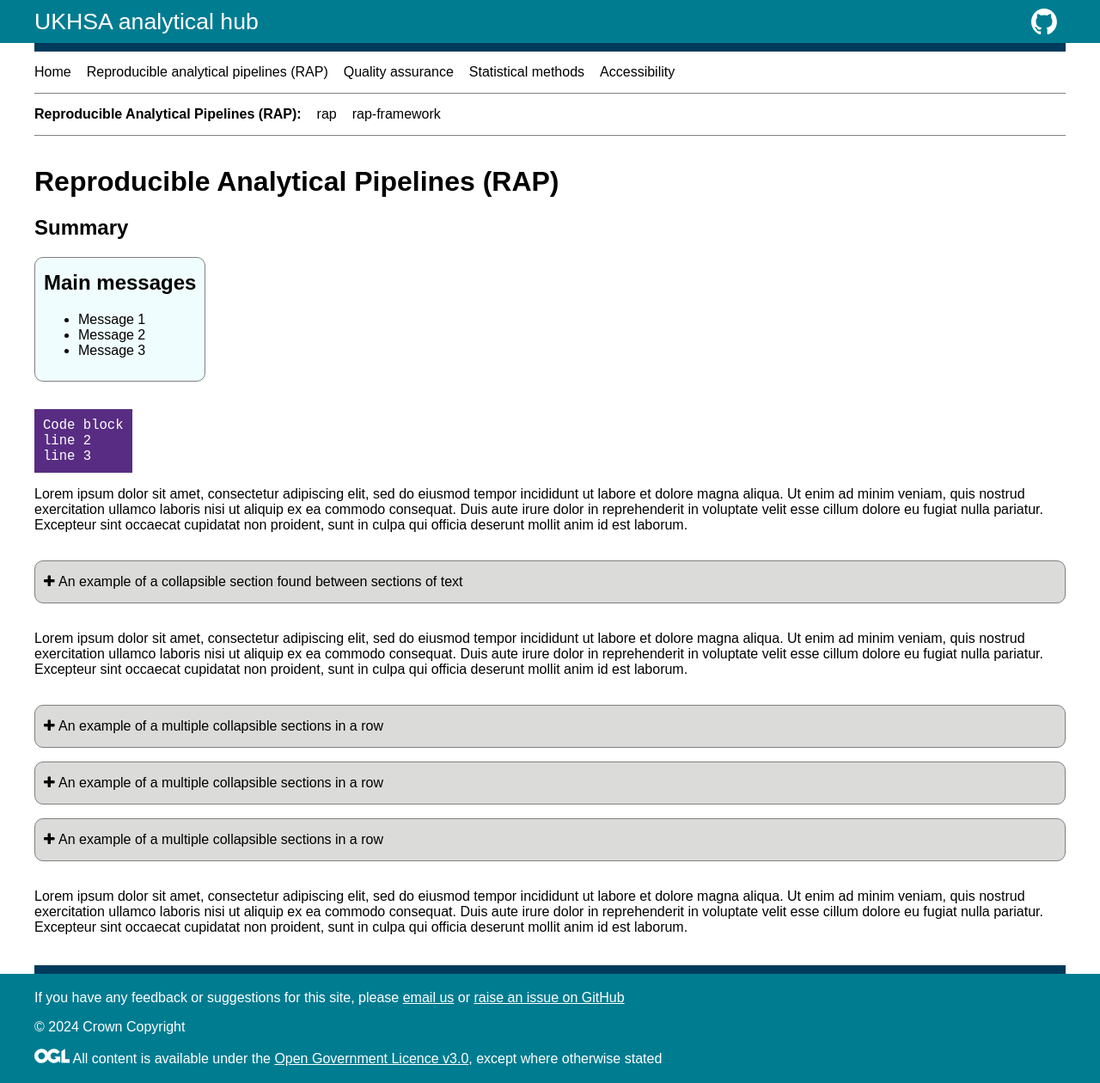
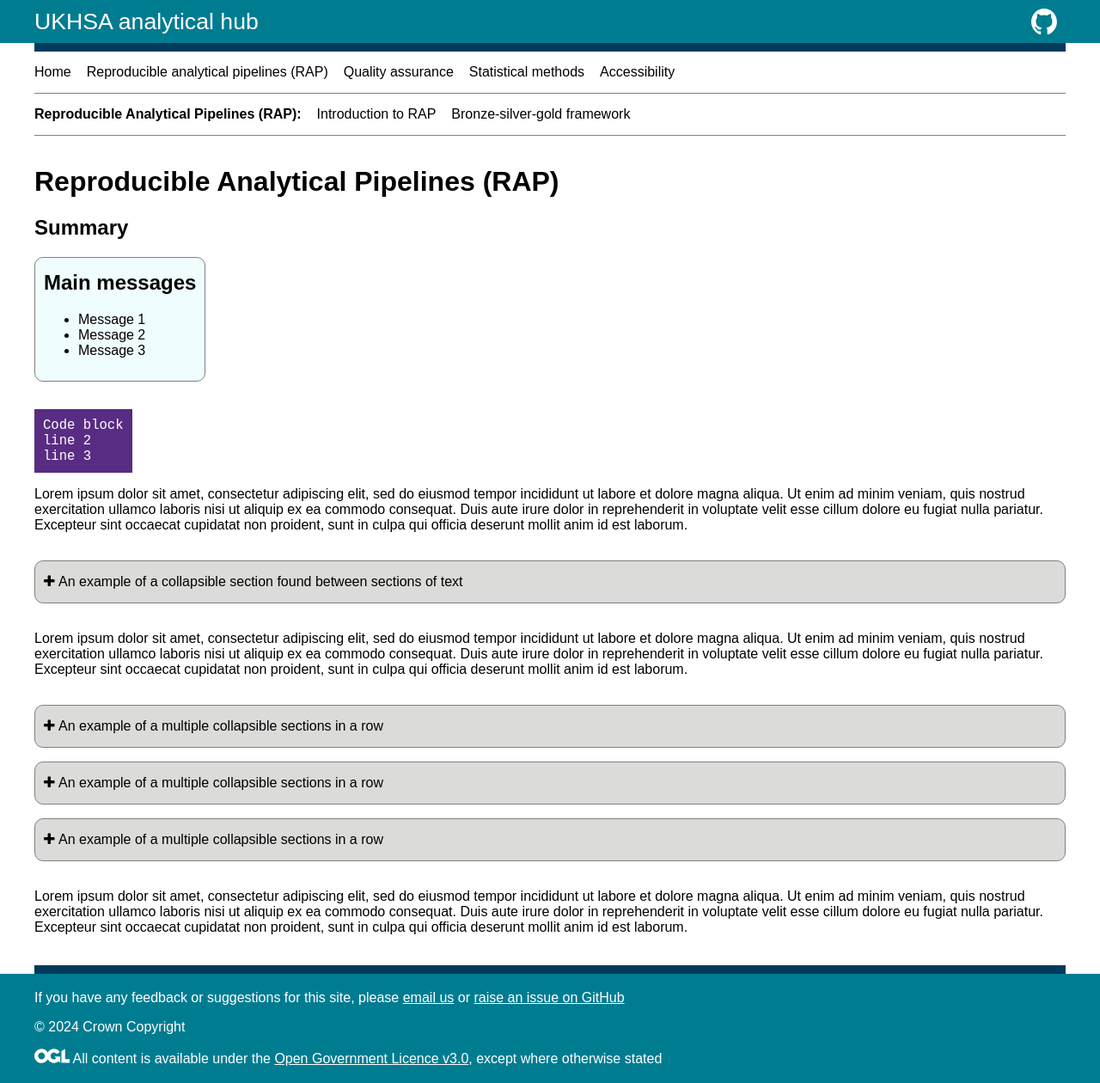
Before and after one commit to BenCuff/github-pages-test, a Jekyll site: the page built from docs/rap.md, in a window 1280 px wide. Shown: the whole page at 86% size. Built offline with Jekyll 4.4.1, drawn with Linux system fonts in a browser that asks for light colours.

Commit message:
Nested YAML

```diff
--- a/docs/_includes/page-nav.html
+++ b/docs/_includes/page-nav.html
@@ -1,13 +1,13 @@
 <div id="page-nav">
     <p style="font-weight:bold">{{ page.title}}:</p>
 
-    <a href="#"><p>{{ page.page1.url }}</p></a>
+    <a href="{{ page.page1.url }}"><p>{{ page.page1.name }}</p></a>
 
     {% if page.page2 %}
-      <a href="#"><p>{{ page.page2.url }}</p></a>
+      <a href="{{ page.page2.url }}"><p>{{ page.page2.name }}</p></a>
     {% endif %}
 
     {% if page.page3 %}
-      <a href="#"><p>{{ page.page3.url }}</p></a>
+      <a href="{{ page.page3.url }}"><p>{{ page.page3.name }}</p></a>
     {% endif %}
 </div>
--- a/docs/rap.md
+++ b/docs/rap.md
@@ -3,8 +3,10 @@ title: Reproducible Analytical Pipelines (RAP)
 layout: guidance-page
 page1:
   url: rap
+  name: Introduction to RAP
 page2:
   url: rap-framework
+  name: Bronze-silver-gold framework
 ---
 
 ## Summary
```
